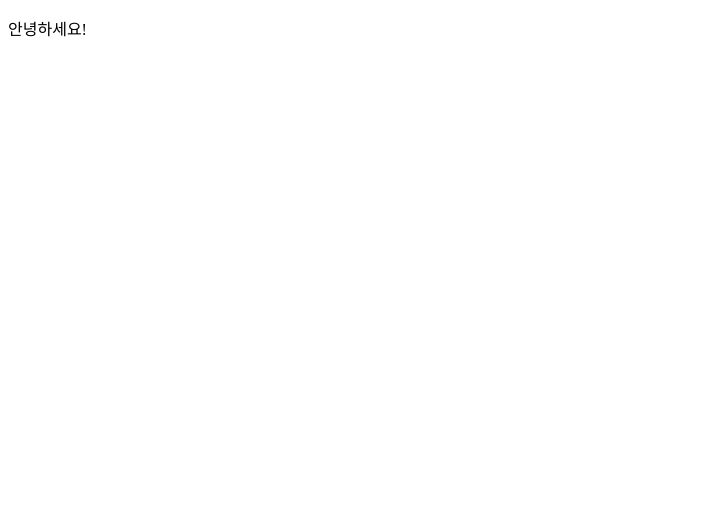
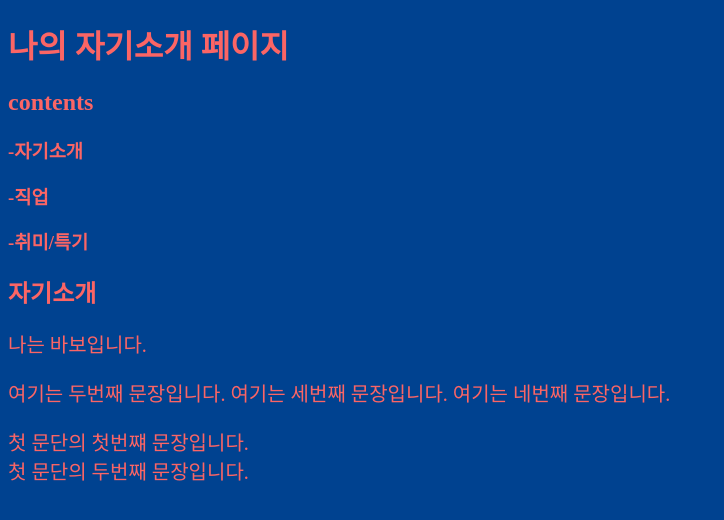
Before and after one commit to minbangz/24-dima-3th-min, a plain HTML site: page index.html in a window 1280 px wide. Shown: the whole page, without its empty margins (0-724 px from the left). Drawn offline with Linux system fonts and the light colour scheme.

Commit message:
3주차수업(meta, link, script, h,p)

```diff
--- a/index.html
+++ b/index.html
@@ -8,9 +8,39 @@
   <meta name="description" content="나의 첫 자기소개 페이지 입니다.">
   <meta name="author" content="Koomin Univ">
   <meta name="keywords" content="자기소개, 국민대, 경영대학원">
+  <meta property="og:title" content="아이엠 그라운드">
+  <meta property="og:description" content="나의 첫 자기소개 페이지 입니다.">
+  <meta property="og:image" content="https://images.pexels.com/photos/20204465/pexels-photo-20204465.jpeg?auto=compress&cs=tinysrgb&w=600&lazy=load">
+  <link href="./style.css" rel="stylesheet" type="text/css">
+  <style>
+p{
+  font-size: 20px;
+}
+  </style>
+  <script>
+    //alert('위깅일때 웃는사람이 일류다....');
+   //js에서 주석처리 할때 쓰는//
+  </script>
+  <script src="./script.js"></script>
+
 </head>
 <!--body:사용자에게 보여질 정보를 정의하는 공간-->
 <body>
- <p>안녕하세요!</p>
+  <h1>나의 자기소개 페이지</h1>
+  <h2>contents</h2>
+   <h3>-자기소개</h3>
+   <h3>-직업</h3>
+   <h3>-취미/특기</h3>
+  <h2>자기소개</h2>
+ <p>나는 바보입니다.</p>
+ <p>여기는 두번째 문장입니다.
+
+ 여기는 세번째 문장입니다.
+
+ 여기는 네번째 문장입니다.</p>
+    <p>
+    첫 문단의 첫번쨰 문장입니다.</br>
+    첫 문단의 두번째 문장입니다.
+    </p>
   </body>
 </html>
--- a/style.css
+++ b/style.css
@@ -2,3 +2,8 @@ html {
   height: 100%;
   width: 100%;
 }
+
+body {
+  background-color: #004290;
+  color: #fb6565;
+}
```
